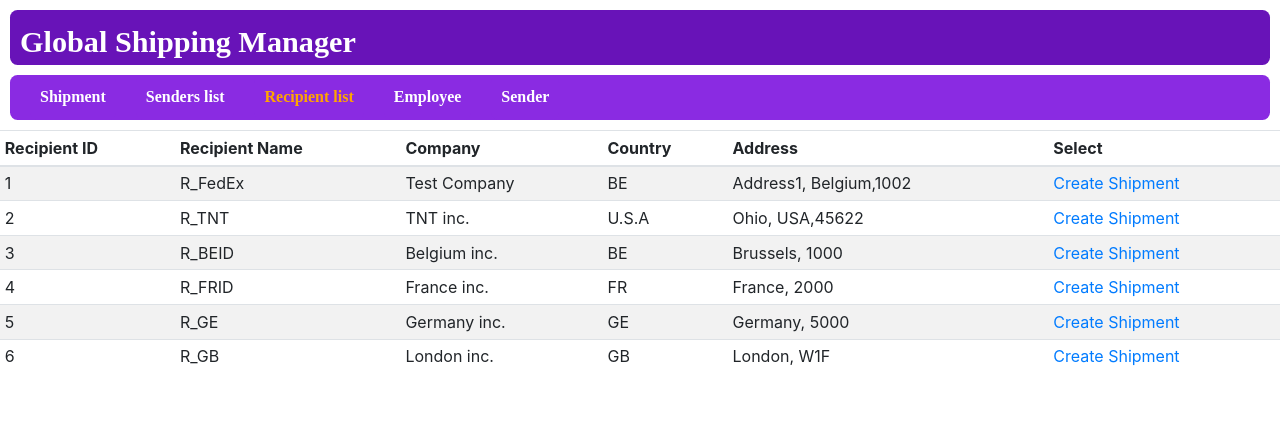
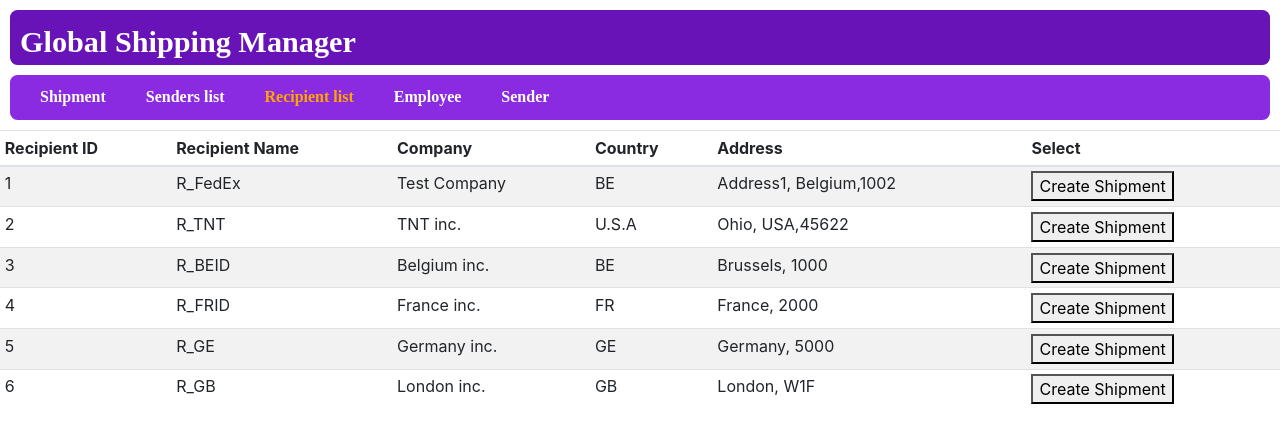
Before and after one commit to krishnaprakashsvr/ShippingApp, a React (Create React App) app: page /Recipients in a window 1280 px wide. Shown: the top 442 px of the page. Built offline with nearby package versions, Linux system fonts and the light colour scheme.

Commit message:
passValuesInQueryString

```diff
--- a/src/components/Database/Recipients.js
+++ b/src/components/Database/Recipients.js
@@ -37,11 +37,19 @@ class Recipients extends Component {
                         'RecipientAddress':'London, W1F'}
                     ]});
                 }
-    // createShipment=()=>{
-    //     alert('sfd');
-    //     //return <Redirect to='/Shipment' />
-    //     return  <Route path='../Shipment/Shipment' component={Shipment} exact/>
-    // }
+    createShipment=(recip)=>{
+       const qString = 'id='+recip.RecipientID+
+                        '&name='+recip.RecipientName+
+                        '&comp='+recip.RecipientCompany+
+                        '&cnty='+recip.RecipientContry+
+                        '&add='+recip.RecipientAddress;
+       //this.props.history.push('/Shipment');
+       this.props.history.push({
+           pathname:'/Shipment',
+           search:'?'+qString
+       })
+
+    }
     render() {
       //const lstSenders = this.props.lstSenders;
 
@@ -73,17 +81,17 @@ return (
                        <button
                        onClick={()=>this.props.onchoose(recipient)}>Select</button>
                    </td>
-                   <td hidden={!this.state.isDirect}>
-                   {/* <NavLink to="/Shipment" >Sipment</NavLink> */}
+                   {/* <td hidden={!this.state.isDirect}>
+
                    <Link to={{pathname:'/Shipment',selectedRecipient:recipient}}>
                        Create Shipment
                    </Link>
-                    </td>
-                   {/* <td hidden={!this.state.isDirect}>
+                    </td> */}
+                   <td hidden={!this.state.isDirect}>
                        <button
-                       onClick={this.createShipment}>Create Shipment</button>
+                       onClick={()=>this.createShipment(recipient)}>Create Shipment</button>
 
-                   </td> */}
+                   </td>
                </tr>
                )}
             </tbody>
--- a/src/components/Shipment/Shipment.js
+++ b/src/components/Shipment/Shipment.js
@@ -17,11 +17,20 @@ class Shipment extends Component {
   };
 
 render() {
+  const qString= new URLSearchParams(this.props.location.search);
+  const recip = {"RecipientID":qString.get('id'),
+  "RecipientName":qString.get('name'),
+  'RecipientCompany':qString.get('comp'),
+  'RecipientContry':qString.get('cnty'),
+  'RecipientAddress':qString.get('add')};
+
     return (
       <div>
         <Sender seltdSender={this.props.location.selectedSender}
          onChoose={this.onselectsender}/>
-         <Recipient seltdRecipient={this.props.location.selectedRecipient}
+         {/* <Recipient seltdRecipient={this.props.location.selectedRecipient}
+         onChoose={this.onselectrecipient}/> */}
+          <Recipient seltdRecipient={recip}
          onChoose={this.onselectrecipient}/>
       </div>
 
```
Also changed, not shown: src/components/Database/Recipient.js (line endings or trailing spaces).
